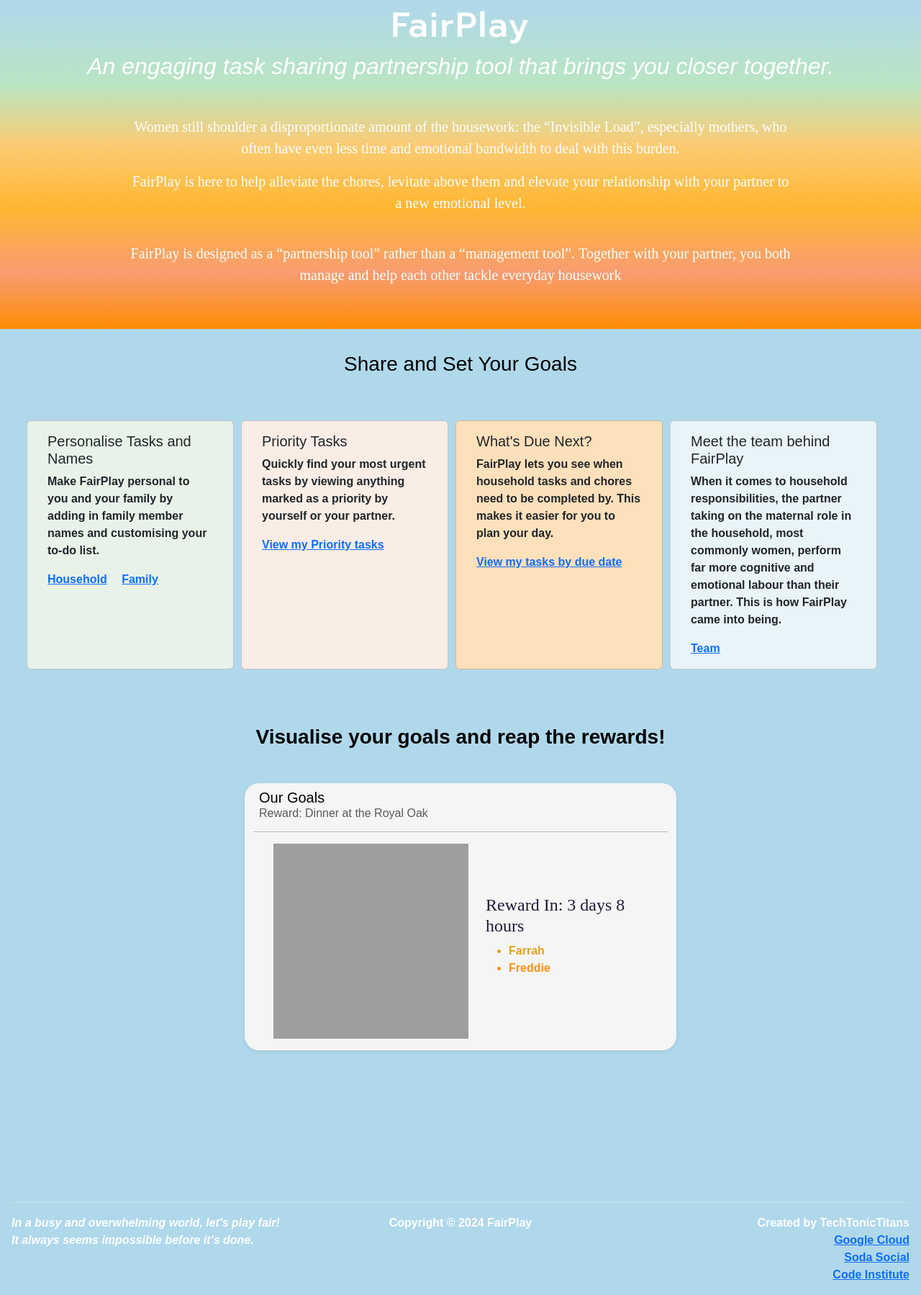
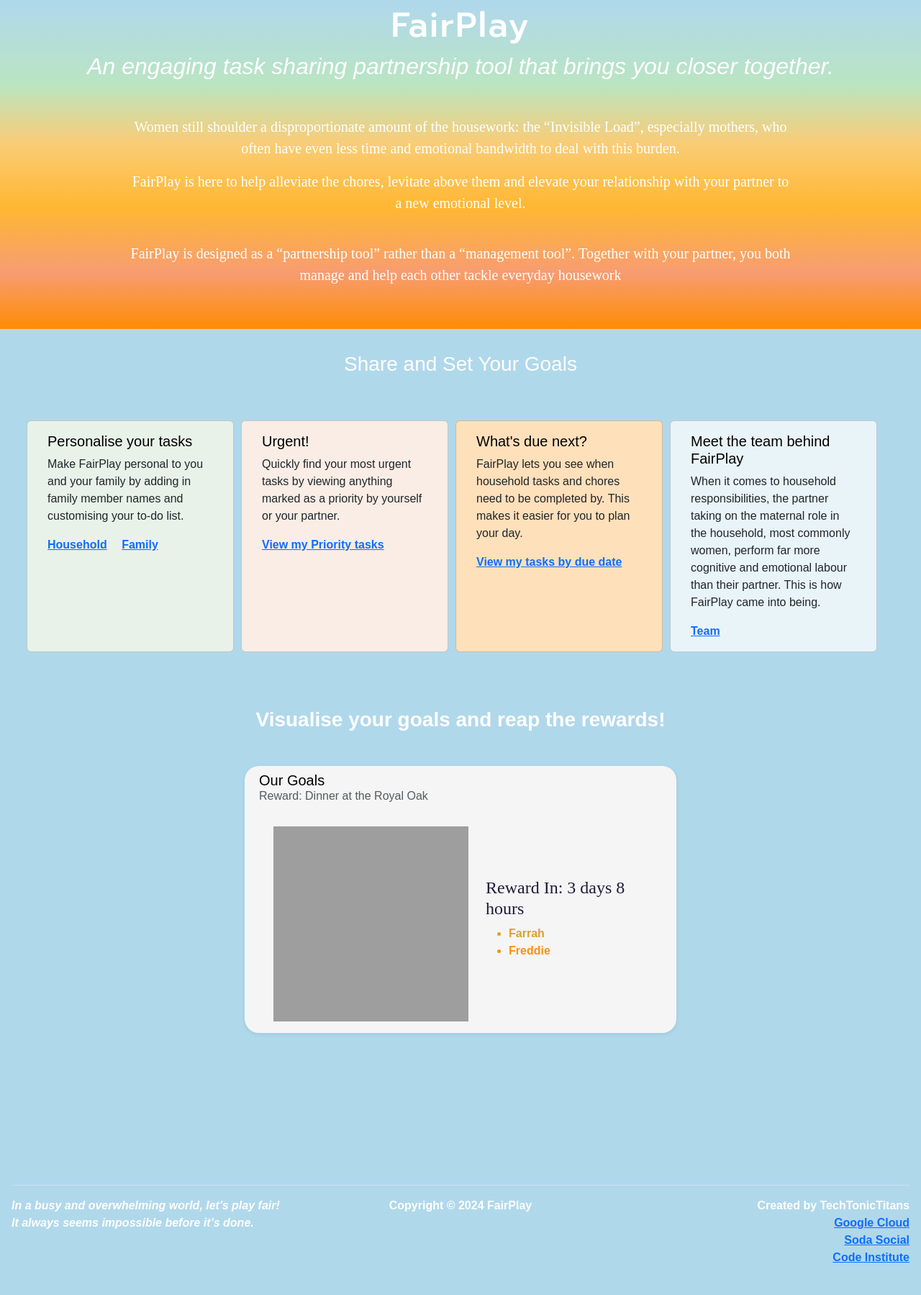
Before and after one commit to llewellynksj/FairPlay, a Django app: template templates/home/index.html in a window 1280 px wide. Shown: the part 319-2118 px from the top of the page at 72% size. After the commit the page ends 2073 px from the top, so only its background shows below. Run offline with Django 3.2, Linux system fonts and the light colour scheme; the template is opened without the code that fills it, so the values that code supplies are empty; a map, chart or similar area stays blank; parts of the project's set-up code (start-up, migrations or seed data) failed here and were passed over; some libraries are stand-ins or nearby versions; grey boxes are pictures that could not be loaded.

Commit message:
Amend styles and add login required to household

```diff
--- a/household/views.py
+++ b/household/views.py
@@ -3,10 +3,11 @@ from django.contrib.auth.decorators import login_required
 from django.http import HttpResponseRedirect
 from django.views import View, generic
 from django.urls import reverse_lazy
-from .models import Task, Shopping, Bin, Bins
+from .models import Task, Shopping, Bins
 from .forms import AddTaskForm, AddShoppingForm, AddBinDetailsForm, AddToDoForm
 
 
+@login_required
 def display_household(request):
     return render(request, 'hh/household.html', {})
 
--- a/static/css/styles.css
+++ b/static/css/styles.css
@@ -15,7 +15,7 @@ body {
 }
 
 .wrapper {
-    min-height: calc(100vh - (600px));
+    min-height: 100vh;
     position: relative;
     padding-bottom: 16em;
     background-color: #B0D8EB;
@@ -89,11 +89,19 @@ header {
 
 .home-section3 {
     padding: 80px 0;
+    color: #fff;
+}
+
+#home-section3 {
+    color: #fff;
+}
+
+.card-title {
     color: #000;
 }
 
-#home-section3 {
-    color: #000;
+.card-text {
+    font-weight: 400;
 }
 
 .chart {
--- a/templates/home/index.html
+++ b/templates/home/index.html
@@ -29,7 +29,7 @@
     <div class="row container-fluid justify-content-center my-4 pb-4">
         <div class="card card-1" style="width: 18rem;">
             <div class="card-body">
-                <h5 class="card-title">Personalise Tasks and Names</h5>
+                <h5 class="card-title">Personalise your tasks</h5>
                 <p class="card-text">Make FairPlay personal to you and your family by adding in family member names and customising your to-do list.</p>
                 <a href="{% url 'household' %}" class="card-link">Household</a>
                 <a href="{% url 'family:family' %}" class="card-link">Family</a>
@@ -38,7 +38,7 @@
 
         <div class="card card-2" style="width: 18rem;">
             <div class="card-body">
-                <h5 class="card-title">Priority Tasks</h5>
+                <h5 class="card-title">Urgent!</h5>
                 <p class="card-text">Quickly find your most urgent tasks by viewing anything marked as a priority by yourself or your partner.</p>
                 <a href="{% url 'priority_tasks' %}" class="card-link">View my Priority tasks</a>
             </div>
@@ -46,7 +46,7 @@
 
         <div class="card card-3" style="width: 18rem;">
             <div class="card-body">
-                <h5 class="card-title">What's Due Next?</h5>
+                <h5 class="card-title">What's due next?</h5>
                 <p class="card-text">FairPlay lets you see when household tasks and chores need to be completed by. This makes it easier for you to plan your day.</p>
                 <a href="#" class="card-link">View my tasks by due date</a>
             </div>
```
